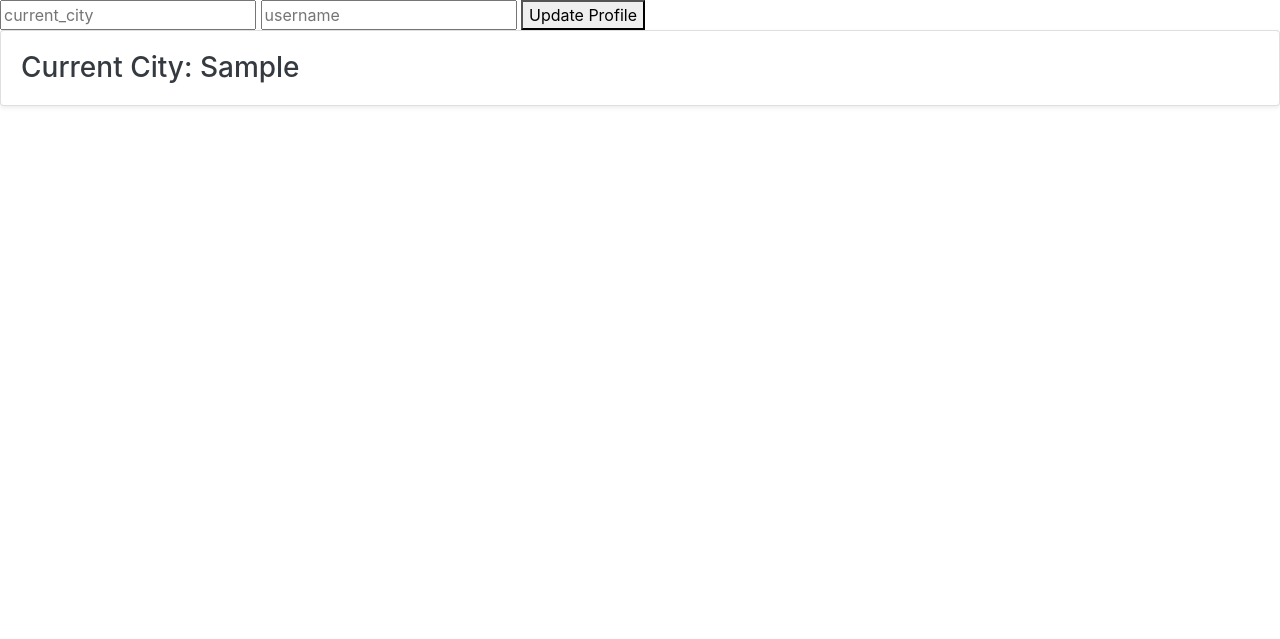
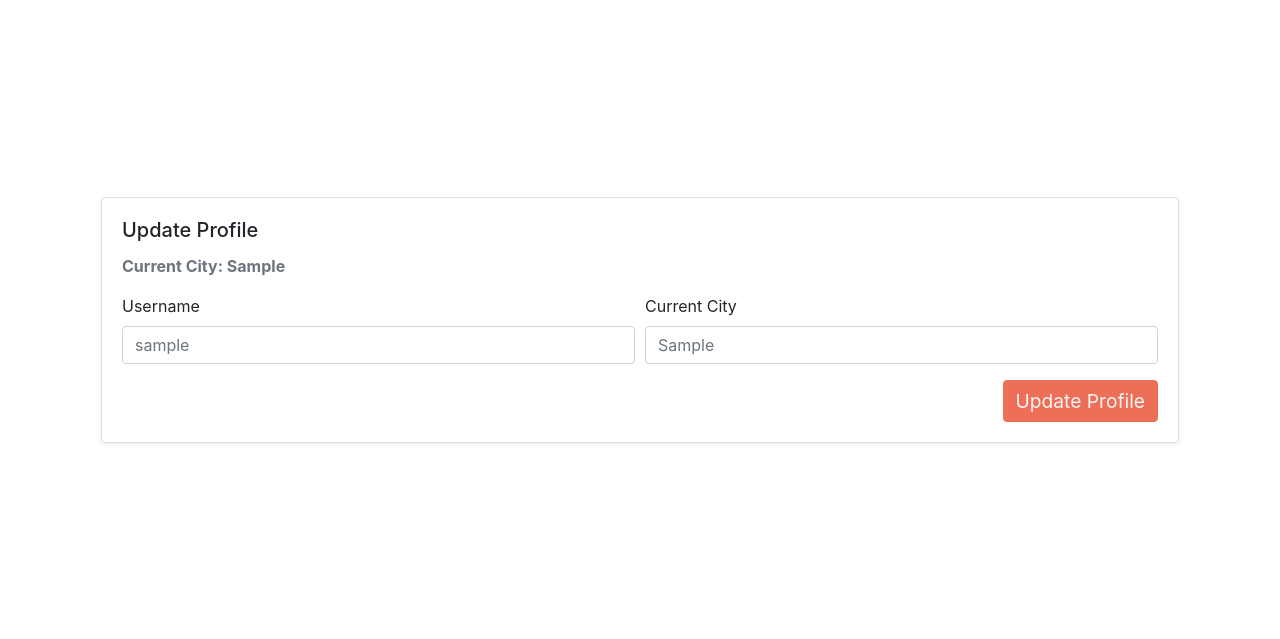
Before and after one commit to aprilkrg/wayfarer, a Django app: page /profile/1/edit/ in a window 1280 px wide. Shown: the part 56-695 px from the top of the page. Run offline with Django 3.2, Linux system fonts and the light colour scheme; a user stored in the database is signed in; tables that the repository leaves empty hold one stand-in row (values such as "Sample post"); some libraries are stand-ins or nearby versions.

Commit message:
styled edit form

```diff
--- a/db/cities.sql
+++ b/db/cities.sql
@@ -9,4 +9,8 @@ VALUES
 ( 'san francisco', 'https://images.unsplash.com/photo-1547190994-0dfe4ab1bdae?ixlib=rb-1.2.1&ixid=eyJhcHBfaWQiOjEyMDd9&auto=format&fit=crop&w=800&q=60', 'United States'),
 ( 'new york', 'https://images.unsplash.com/photo-1459508583695-86e229e8855a?ixlib=rb-1.2.1&ixid=eyJhcHBfaWQiOjEyMDd9&auto=format&fit=crop&w=800&q=60', 'United States'),
 ( 'santiago de cuba', 'https://images.unsplash.com/photo-1584542394556-e322a734e16d?ixlib=rb-1.2.1&ixid=eyJhcHBfaWQiOjEyMDd9&auto=format&fit=crop&w=800&q=60', 'United States'),
-( 'havana', 'https://images.unsplash.com/photo-1503192851959-c6da8ac80cff?ixlib=rb-1.2.1&ixid=eyJhcHBfaWQiOjEyMDd9&auto=format&fit=crop&w=800&q=60', 'Cuba');
+( 'havana', 'https://images.unsplash.com/photo-1503192851959-c6da8ac80cff?ixlib=rb-1.2.1&ixid=eyJhcHBfaWQiOjEyMDd9&auto=format&fit=crop&w=800&q=60', 'Cuba'),
+( 'Los Angeles', 'https://images.unsplash.com/photo-1501103777042-0aeb4df8ff8f?ixlib=rb-1.2.1&ixid=eyJhcHBfaWQiOjEyMDd9&auto=format&fit=crop&w=800&q=60', 'United States'),
+( 'Santorini', 'https://images.unsplash.com/photo-1504512485720-7d83a16ee930?ixlib=rb-1.2.1&ixid=eyJhcHBfaWQiOjEyMDd9&auto=format&fit=crop&w=800&q=60', 'Greece'),
+( 'Venice', 'https://images.unsplash.com/photo-1518730518541-d0843268c287?ixlib=rb-1.2.1&ixid=eyJhcHBfaWQiOjEyMDd9&auto=format&fit=crop&w=800&q=60', 'Italy'),
+( 'Rio de Janeiro', 'https://images.unsplash.com/photo-1483729558449-99ef09a8c325?ixlib=rb-1.2.1&auto=format&fit=crop&w=800&q=60', 'Brasil');
--- a/main_app/templates/user/profile_edit.html
+++ b/main_app/templates/user/profile_edit.html
@@ -1,18 +1,42 @@
 {% extends 'base.html' %}
 {% block content %}
 
-<form method="POST" action="{% url 'profile_edit' user.id %}">
-    {% csrf_token %}
-    <input type="text" placeholder="current_city" name="current_city" required>
-    <input type="text" placeholder="username" name="username" required>
-    <button type="submit">Update Profile</button>
-</form>
+<div class="container">
+    <div class="row align-items-center p-3 screen-80vh">
+        <div class="col">
 
-<div class="card flex-md-row mb-4 box-shadow h-md-250 shadow-sm">
-    <div class="card-body d-flex flex-column align-items-start">
-        <h3 class="mb-0">
-            <a class="text-dark" href="">Current City: {{ user.profile.current_city }}</a>
-        </h3>
+            <div class="card shadow-sm">
+                <div class="card-body">
+
+                    <h5 class="card-title">Update Profile</h5>
+
+                    <strong class="text-muted ">
+                        Current City: {{ user.profile.current_city }}
+                    </strong>
+
+                    <form class="mt-3" method="POST" action="{% url 'profile_edit' user.id %}">
+                        {% csrf_token %}
+                        <div class="form-row">
+
+                            <div class="form-group col-md-6">
+                                <label for="username">Username</label>
+                                <input type="text" id="username" class="form-control" placeholder="{{user.username}}" name="username" required>
+                            </div>
+
+                            <div class="form-group col-md-6">
+                                 <label for="current_city">Current City</label>
+                                <input type="text" class="form-control" id="current_city" placeholder="{{ user.profile.current_city }}" name="current_city" required>
+                            </div>
+
+                        </div>
+
+                        <button class="btn btn-primary float-right" type="submit">Update Profile</button>
+                    </form>
+
+                </div>
+            </div>
+
+        </div>
     </div>
 </div>
 
--- a/main_app/views.py
+++ b/main_app/views.py
@@ -26,21 +26,20 @@ def cities_list( request,  pk=1 ):
     cities = City.objects.all()
     city = City.objects.get(id=pk)
     posts = Post.objects.filter(city=pk)
-    all_post = Post.objects.all()
     all_photos = Photo_profile.objects.all()
-
-    post_list = []
-    for post in all_post:
+    post_witd_imgs = {}
+    city_posts = []
+    for post in posts:
         for photo in all_photos:
             user_post_id = post.user_id
             if user_post_id == photo.profile_id:
-
-                post_list.append(
-                    {
-                        'user_photo': photo.photo_url,
-                        'posts_list': posts.order_by('-created_at')
-                    }
-                )
+                post_witd_imgs['user_photo'] = photo.photo_url
+                post_witd_imgs['title'] = post.title
+                post_witd_imgs['post_body'] = post.post_body
+                post_witd_imgs['author'] = post.user
+                post_witd_imgs['created_at'] = post.created_at
+                city_posts.append( post_witd_imgs )
+                print(city_posts)
 
     context = {
         'cities': cities,
@@ -59,9 +58,7 @@ def cities_list( request,  pk=1 ):
 
 
 def profile(  request ):
-    print( request.user.id )
     user_post = Post.objects.filter( user_id = request.user.id )
-    print(user_post)
     profile_photo = Photo_profile.objects.get( profile_id = request.user.id )
 
     context = {
@@ -102,18 +99,14 @@ def update_profile_photo( request, pk ):
 # todo : error handling
 def profile_edit(request, pk):
     if request.method == 'POST':
-        current_city = request.POST['current_city']
-        print(current_city)
         # overwrite the value of current city (den) to input value (chicago)
         # user.profile.current_city = current_city
         user = User.objects.get(id=pk)
         profile = Profile.objects.get(id=pk)
         user.username = request.POST['username']
         user.save()
-        print(user.username, 'User name <<<<')
         profile.current_city = request.POST['current_city']
         profile.save()
-        print(current_city, 'current city <<<<')
         return redirect("/profile/")
     else:
         return render(request, 'user/profile_edit.html')
@@ -124,7 +117,6 @@ def profile_edit(request, pk):
 
 def post_detail( request, pk ):
     post = Post.objects.get( id=pk )
-    print(post.user)
     context = { 'post': post }
     return render(request, 'post/show.html', context )
 
```
